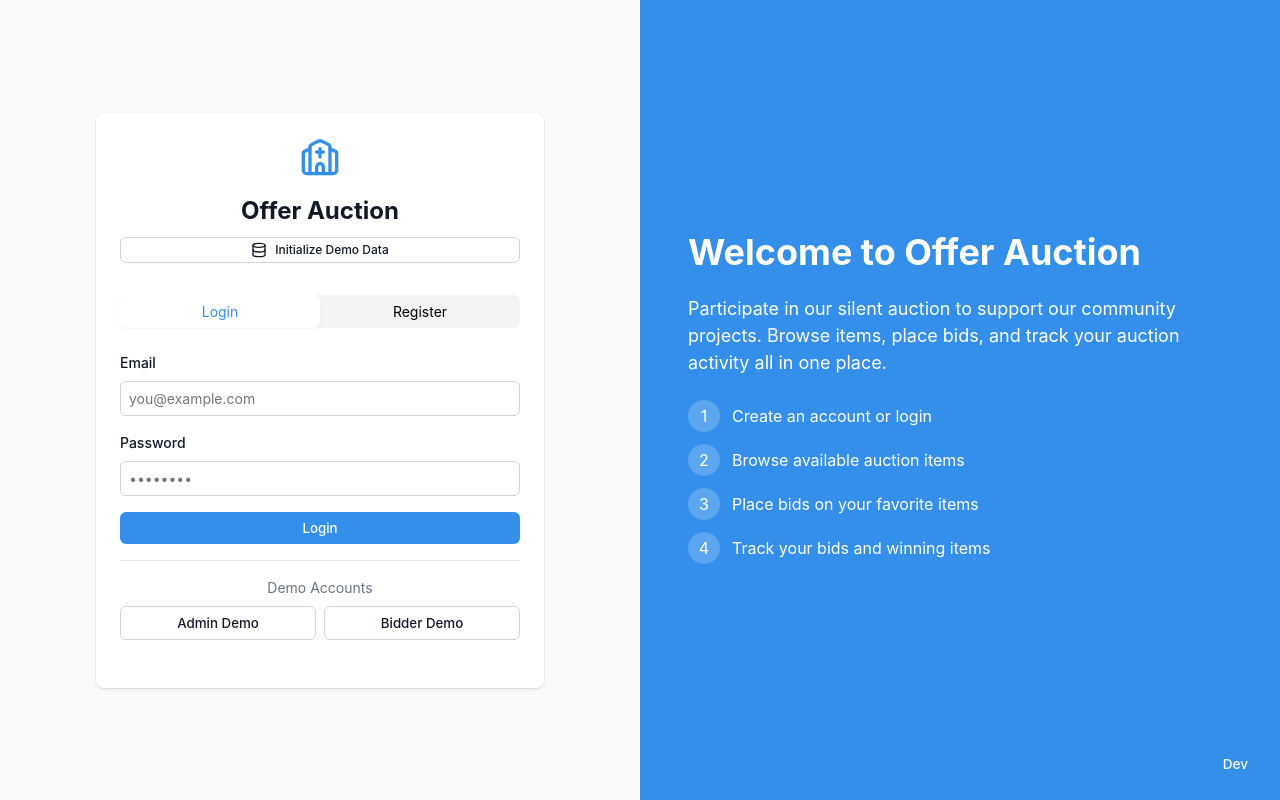
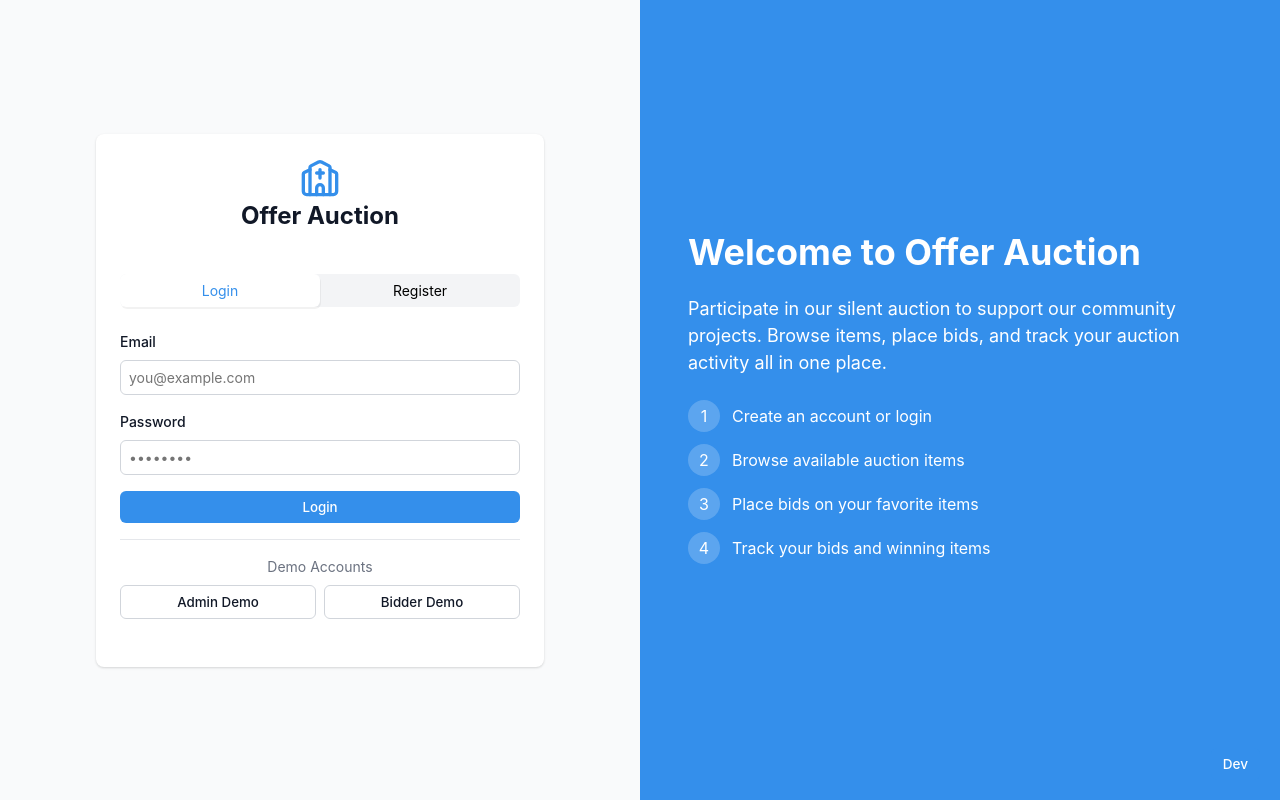
Before and after one commit to NickTheWilder/offer-app, a React (Vite) app: page /auth in a window 1280 px wide. Built offline with nearby package versions, Linux system fonts and the light colour scheme.

Commit message:
Smooth transitions between tabs

```diff
--- a/src/components/auction-item-form.tsx
+++ b/src/components/auction-item-form.tsx
@@ -204,7 +204,6 @@ export function AuctionItemForm({ selectedItem, onSuccess }: AuctionItemFormProp
                     </div>
 
                     <div className={styles.formRightColumn}>
-                        {/* Required Fields Missing from Original Form */}
                         <div className={styles.formGroup}>
                             <label className={styles.formLabel}>
                                 Image URL<span className={styles.requiredMark}>*</span>
--- a/src/pages/auth-page.module.css
+++ b/src/pages/auth-page.module.css
@@ -31,7 +31,6 @@
 .iconContainer {
     display: flex;
     justify-content: center;
-    margin-bottom: 1rem;
 }
 
 .icon {
@@ -77,6 +76,7 @@
 
 .tabContainer {
     margin-bottom: 1.5rem;
+    position: relative;
 }
 
 .tabList {
@@ -101,15 +101,24 @@
     background-color: white;
     color: var(--primary-color);
     border-radius: 0.375rem;
-    box-shadow: 0 1px 2px 0 rgba(0, 0, 0, 0.05);
+    box-shadow: 1px 2px rgba(0, 0, 0, 0.05);
 }
 
 .tabContent {
-    display: none;
+    position: absolute;
+    top: 0;
+    left: 0;
+    right: 0;
+    opacity: 0;
+    max-height: 0;
+    overflow: hidden;
+    transition: opacity 0.3s ease, max-height 0.3s ease;
 }
 
 .tabContent.active {
-    display: block;
+    position: relative;
+    opacity: 1;
+    max-height: none;
 }
 
 .button {
--- a/src/pages/auth-page.tsx
+++ b/src/pages/auth-page.tsx
@@ -3,9 +3,7 @@ import { useForm } from "react-hook-form";
 import { Loader2, Church, Database } from "lucide-react";
 import { useLocation } from "wouter";
 import React, { type JSX, useState, useEffect } from "react";
-import { useToast } from "@/hooks/use-toast";
 import styles from "./auth-page.module.css";
-import { seedDemoData } from "@/services/api";
 
 type LoginFormValues = {
     email: string;
@@ -23,8 +21,6 @@ type RegisterFormValues = {
 export default function AuthPage(): JSX.Element {
     const { user, loginMutation, registerMutation } = useAuth();
     const [, setLocation] = useLocation();
-    const { toast } = useToast();
-    const [initializingDemo, setInitializingDemo] = useState(false);
     const [activeTab, setActiveTab] = useState("login");
 
     // Login form
@@ -53,27 +49,6 @@ export default function AuthPage(): JSX.Element {
         }
     }, [user, setLocation]);
 
-    // Initialize demo data
-    const initializeDemoData = async () => {
-        try {
-            setInitializingDemo(true);
-            await seedDemoData();
-            toast({
-                title: "Demo data initialized",
-                description: "Demo bid data has been reset. You can now login with the demo accounts.",
-                duration: 5000,
-            });
-        } catch (error) {
-            toast({
-                title: "Failed to initialize demo data",
-                description: error instanceof Error ? error.message : "An unknown error occurred",
-                variant: "destructive",
-            });
-        } finally {
-            setInitializingDemo(false);
-        }
-    };
-
     // Login form submission
     function onLoginSubmit(values: LoginFormValues) {
         loginMutation.mutate(values);
@@ -94,19 +69,6 @@ export default function AuthPage(): JSX.Element {
                             <Church className={styles.icon} />
                         </div>
                         <h2 className={styles.cardTitle}>Offer Auction</h2>
-                        <button type="button" onClick={initializeDemoData} disabled={initializingDemo} className={`${styles.button} ${styles.buttonOutline} ${styles.buttonSmall}`}>
-                            {initializingDemo ? (
-                                <span className={styles.flexRow}>
-                                    <Loader2 className={`${styles.icon} ${styles.spinIcon}`} size={16} />
-                                    <span>Initializing...</span>
-                                </span>
-                            ) : (
-                                <span className={styles.flexRow}>
-                                    <Database size={16} />
-                                    <span>Initialize Demo Data</span>
-                                </span>
-                            )}
-                        </button>
                     </div>
 
                     <div className={styles.cardContent}>
```
